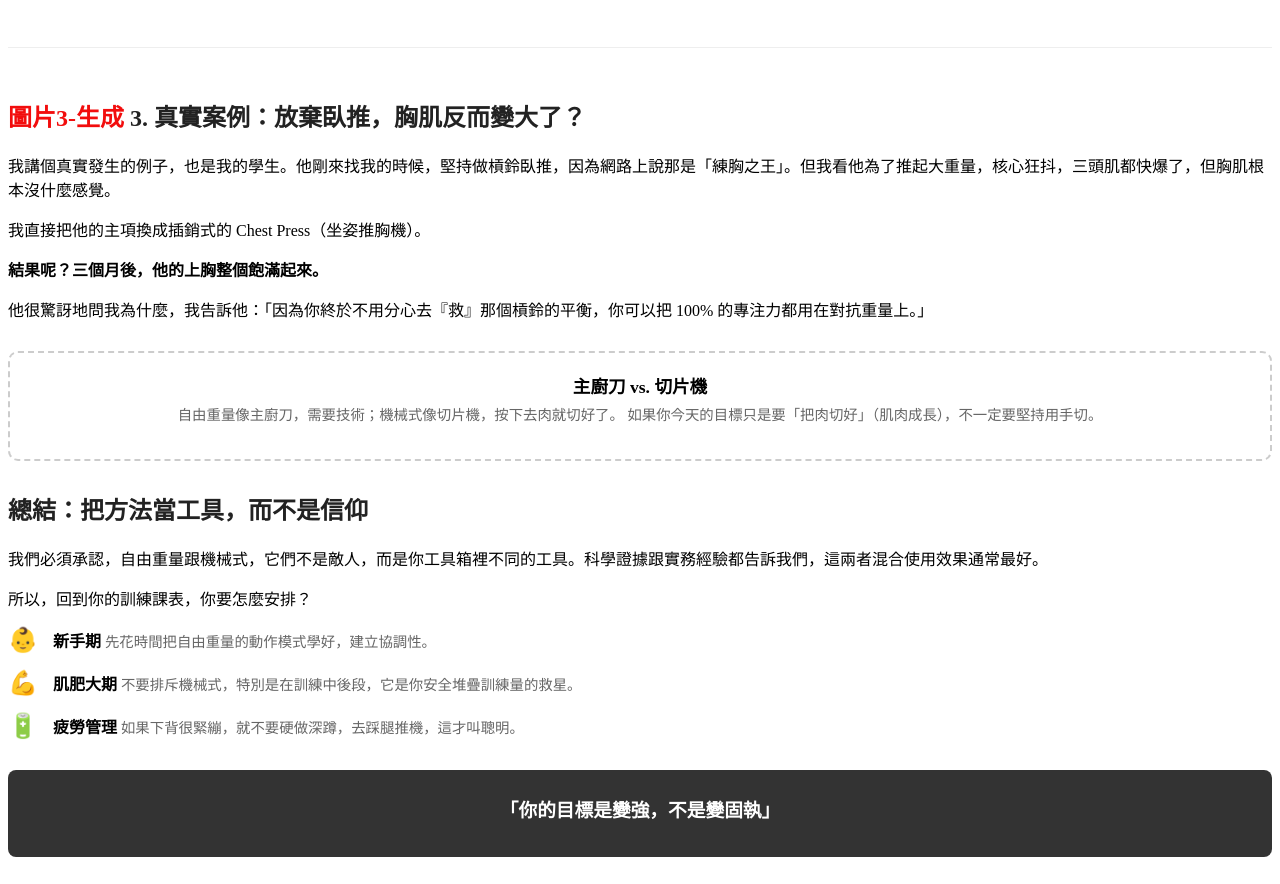
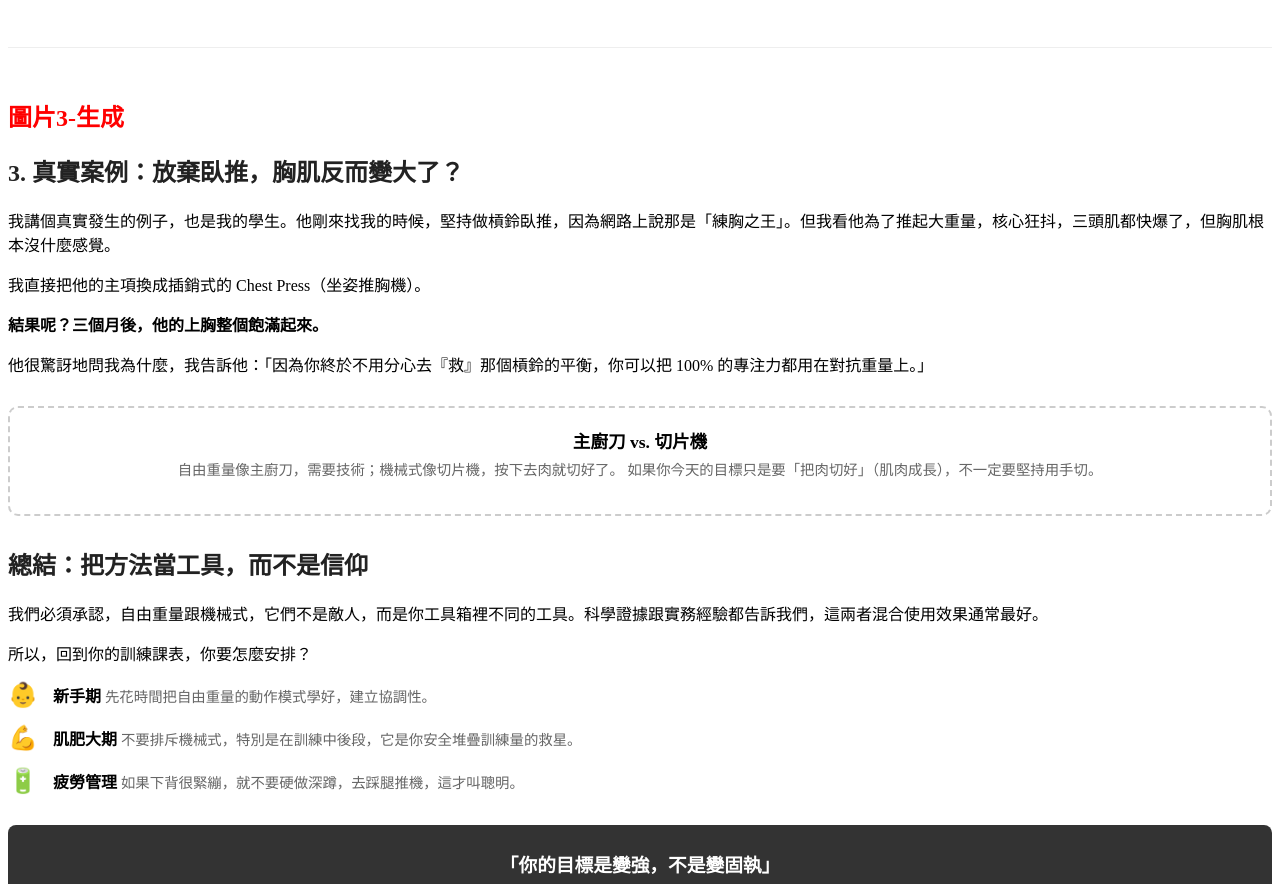
Before and after one commit to ethantaiwan/article02, a plain HTML site: page index.html in a window 1280 px wide. Shown: the part 1323-2207 px from the top of the page. Drawn offline with Linux system fonts and the light colour scheme.

Commit message:
Update index.html

```diff
--- a/index.html
+++ b/index.html
@@ -15,12 +15,13 @@
 2. 自由重量 vs. 機械式：三個層面拆解</h2> <p>關於這個迷思，我們分三個層面來拆解，你聽清楚了：</p> <h3 style="font-weight: bold; color: #444; margin-top: 30px;">第一：自由重量的「成本」</h3> <p>自由重量確實能訓練到更多核心與協調肌群，但這也是它的「成本」。</p> <p>當你的核心先沒力、或是你的平衡跑掉的時候，你的目標肌群（例如胸大肌）可能還沒真正力竭，你就必須停下來了。這時候，你的目標肌群其實還沒被「榨乾」，懂了嗎？</p> <h3 style="font-weight: bold; color: #444; margin-top: 30px;">第二：機械式的「極致穩定」</h3> <p>試想一下，當你在做槓鈴深蹲，做到 RPE 9 或 10 的時候，你大概在想「我腰會不會斷掉」。</p> <p>但在腿推機（Leg Press）上，因為軌道固定、背部有支撐，你可以心無旁騖地推到最後一下，甚至還能做強迫次數。這對於累積代謝壓力跟機械張力來說，是非常有效率的工具。</p> <h3 style="font-weight: bold; color: #444; margin-top: 30px;">第三：關注「刺激疲勞比 (SFR)」</h3> <div style="background-color: #f1f8e9; padding: 15px; border-radius: 8px; margin: 20px 0; font-size: 0.95em;"> <strong>💡 為什麼機械式適合堆量？</strong>
 
 
-自由重量通常伴隨著較高的全身性疲勞。你做完五組大重量硬舉，可能整個人都廢了。但機械式可以在不累積過多全身疲勞的情況下，給予肌肉很強的刺激。</div> <hr style="margin: 50px 0; border: 0; border-top: 1px solid #eee;"> <h1 style="font-weight: 800; color: #222; font-size: 24px; margin-bottom: 20px;"> <span style="color: rgb(242, 13, 13);">圖片3-生成</span>
+自由重量通常伴隨著較高的全身性疲勞。你做完五組大重量硬舉，可能整個人都廢了。但機械式可以在不累積過多全身疲勞的情況下，給予肌肉很強的刺激。</div> <hr style="margin: 50px 0; border: 0; border-top: 1px solid #eee;"> <h1 style="font-weight: 800; color: #222; font-size: 24px; margin-bottom: 20px;">
+ <span style="color: rgb(255, 0, 0);"> 圖片3-生成</span>
 
 
-
+<h2 style="font-weight: 800; color: #222; font-size: 24px; margin-bottom: 20px;">
 3. 真實案例：放棄臥推，胸肌反而變大了？</h1> <p>我講個真實發生的例子，也是我的學生。他剛來找我的時候，堅持做槓鈴臥推，因為網路上說那是「練胸之王」。但我看他為了推起大重量，核心狂抖，三頭肌都快爆了，但胸肌根本沒什麼感覺。</p> <p>我直接把他的主項換成插銷式的 Chest Press（坐姿推胸機）。</p> <p><strong>結果呢？三個月後，他的上胸整個飽滿起來。</strong></p> <p>他很驚訝地問我為什麼，我告訴他：「因為你終於不用分心去『救』那個槓鈴的平衡，你可以把 100% 的專注力都用在對抗重量上。」</p> <div style="border: 2px dashed #ccc; padding: 20px; border-radius: 10px; text-align: center; margin: 30px 0;"> <p style="margin: 0; font-size: 1.1em;"><strong>主廚刀 vs. 切片機</strong></p> <p style="color: #666; font-size: 0.9em; margin-top: 5px;">自由重量像主廚刀，需要技術；機械式像切片機，按下去肉就切好了。
-
+</h2>
 
 如果你今天的目標只是要「把肉切好」（肌肉成長），不一定要堅持用手切。</p> </div> <h2 style="font-weight: 800; color: #222; font-size: 24px; margin-bottom: 20px;">總結：把方法當工具，而不是信仰</h2> <p>我們必須承認，自由重量跟機械式，它們不是敵人，而是你工具箱裡不同的工具。科學證據跟實務經驗都告訴我們，這兩者混合使用效果通常最好。</p> <p>所以，回到你的訓練課表，你要怎麼安排？</p> <ul style="list-style: none; padding: 0;"> <li style="display: flex; align-items: center; margin-bottom: 15px;"> <span style="font-size: 24px; margin-right: 15px;">👶</span> <div> <strong>新手期</strong>
 
```
